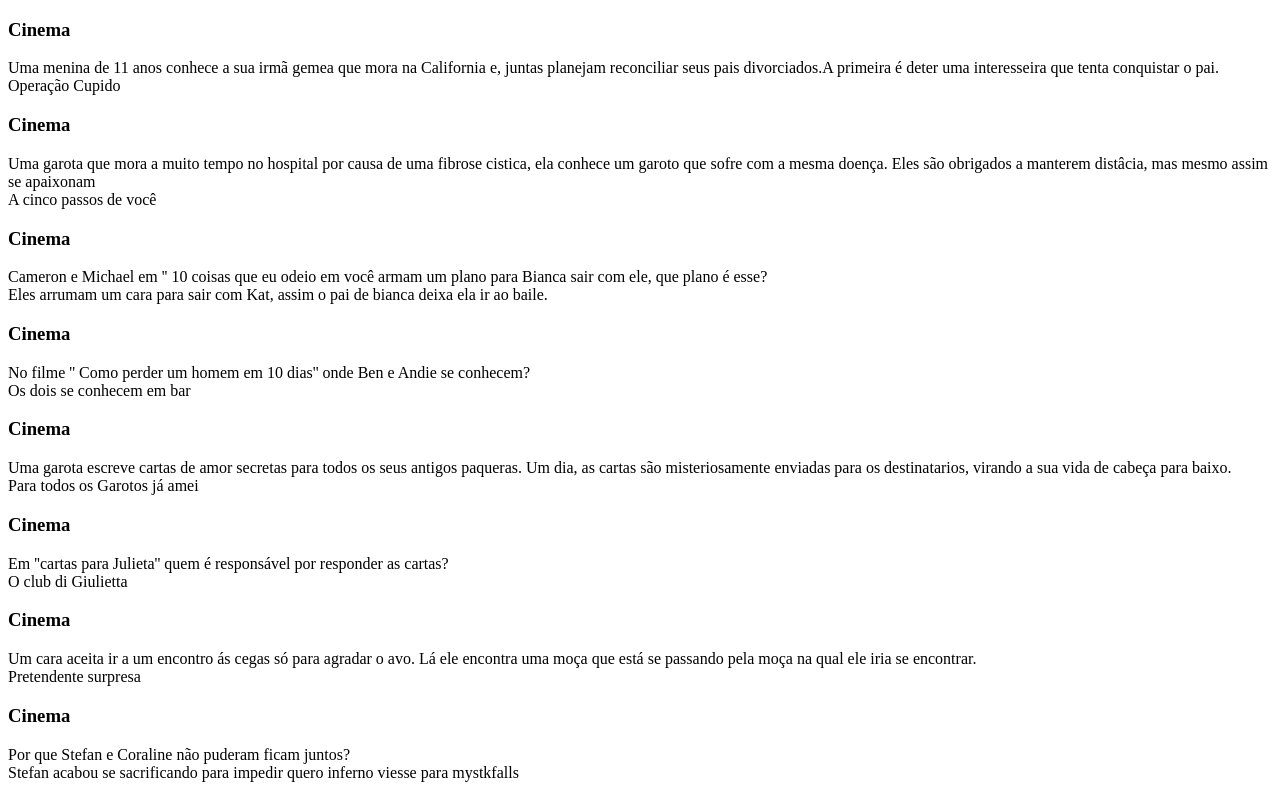
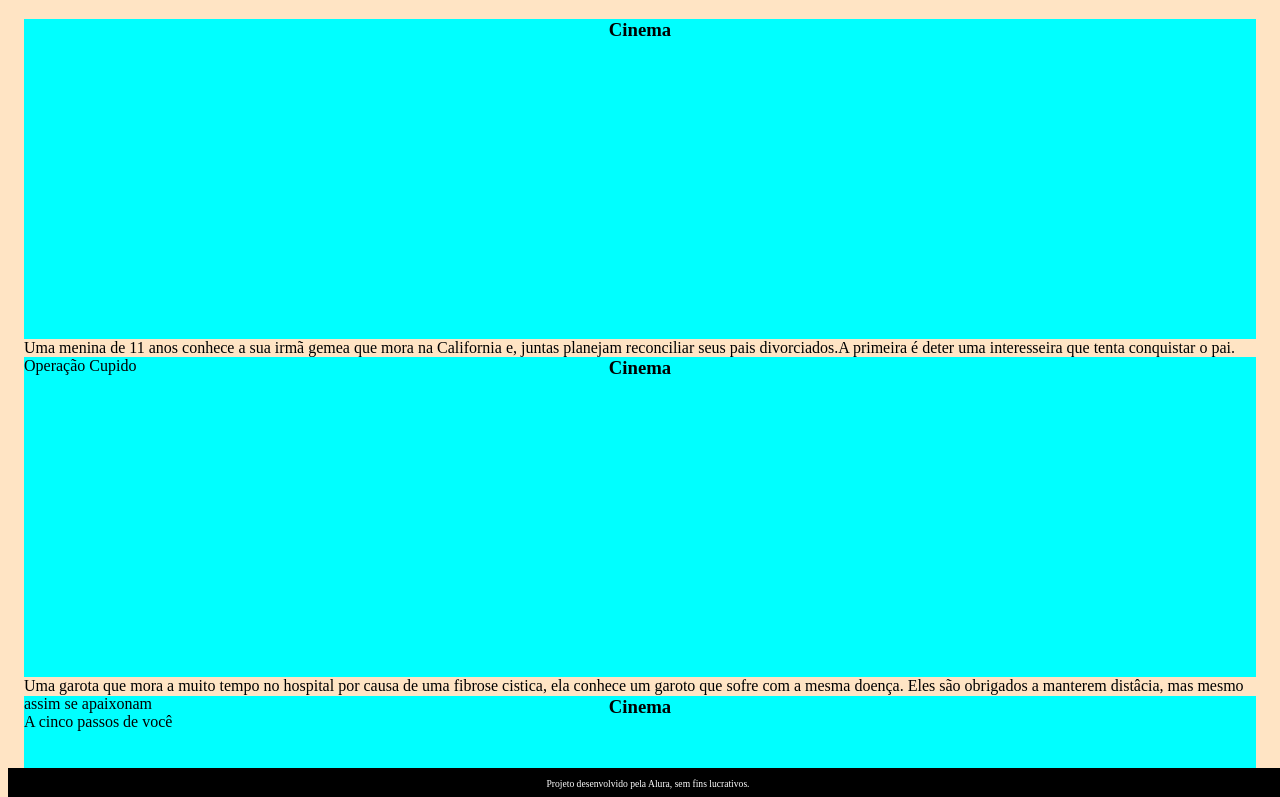
Before and after one commit to Najuliaa/projeto3333, a plain HTML site: page index.html in a window 1280 px wide. Shown: the top 797 px of the page. Drawn offline with Linux system fonts and the light colour scheme.

Commit message:
Add files via upload

```diff
--- a/index.html
+++ b/index.html
@@ -3,6 +3,7 @@
 <head>
     <meta charset="UTF-8">
     <meta name="viewport" content="width=device-width, initial-scale=1.0">
+    <link rel="stylesheet" href="styles.css">
     <title>Flashcard</title>
 </head>
 <body>
--- /dev/null
+++ b/styles.css
@@ -0,0 +1,43 @@
+body {
+    background-color: bisque;
+    font-family: Bai Jamjuree;
+}
+#container {
+    display:flex ;
+}
+footer {
+    background-color: black;
+    color: white;
+}
+footer {
+    background-color: black;
+    color: white;
+    bottom:0;
+    position:fixed;
+    width:100%;
+    height:2rem;
+}
+footer p{
+    text-align: center;
+    font-size: 0.6rem;
+    margin-top: 0,5rem;
+}
+.cartao {
+    margin: 1rem 1rem;
+}
+.cartao {
+    margin: 1rem 1rem;
+    background-color: aqua;
+    height: 20rem;
+}
+.cartao {
+    margin: 1rem 1rem;
+    background-color: aqua;
+    height: 20rem;
+    flex-grow: 1;
+    flex-basis: calc(33% -6rem);
+}
+.cartao__conteudo {
+    text-align: center;
+    height: 100%;
+}
```
Also changed, not shown: 1 other file.
